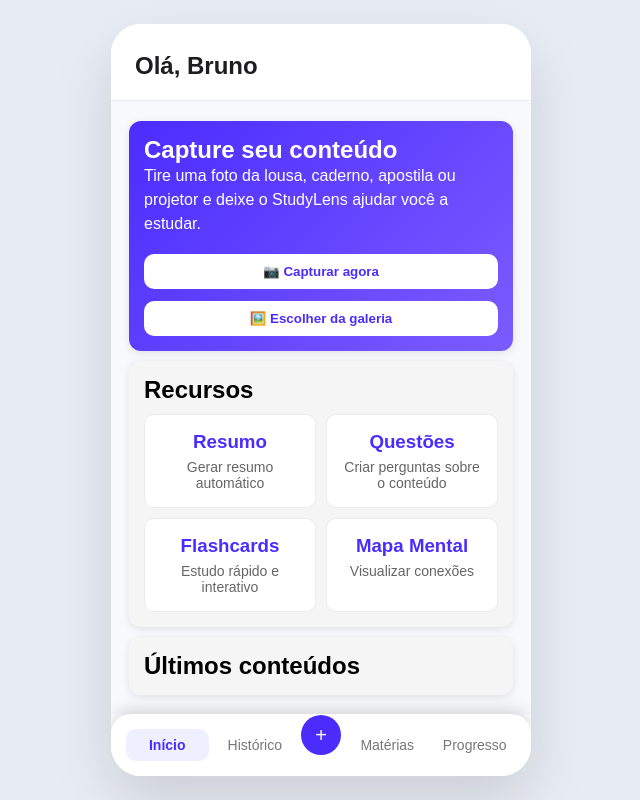
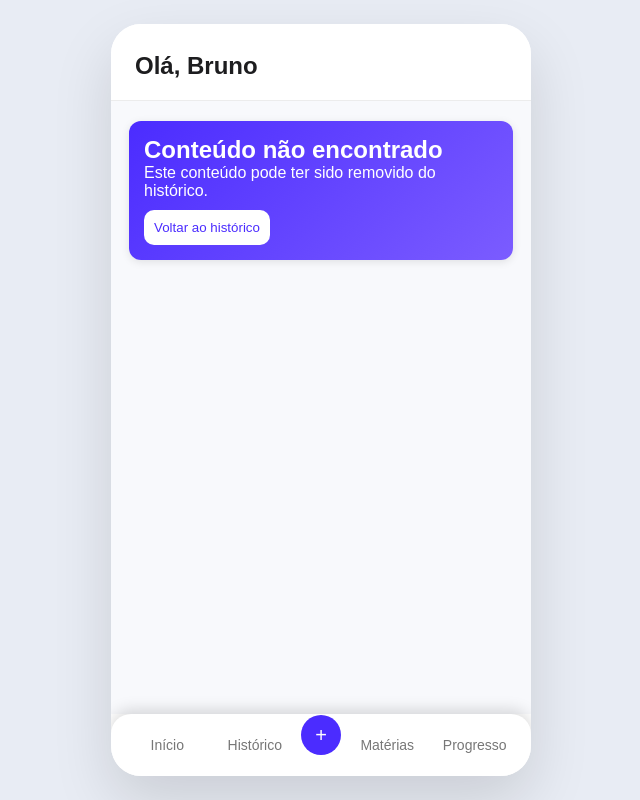
Before and after one commit to br330a/StudyLens, a React (Vite) app in the folder react-app/: page /conteudo/1 in a window 1280 px wide. Shown: the whole page, without its empty margins (319-959 px from the left). Built offline with nearby package versions, Linux system fonts and the light colour scheme.

Commit message:
feat: adiciona navegação co React Router

```diff
--- a/react-app/src/App.jsx
+++ b/react-app/src/App.jsx
@@ -12,14 +12,22 @@
 import Progresso from "./pages/Progresso";
 
 import { analisarImagem } from "./services/api";
+import Conteudo from "./pages/Conteudo";
+import Materia from "./pages/Materia";
 
-import Conteudo from "./pages/Conteudo";
+import {
+    Routes,
+    Route,
+    useNavigate,
+    useParams
+} from "react-router-dom";
 
-import Materia from "./pages/Materia";
+import MateriaRoute from "./pages/MateriaRoute";
+import ConteudoRoute from "./pages/ConteudoRoute";
 
 function App() {
 
-    const [telaAtiva, setTelaAtiva] = useState("inicio");
+    const navigate = useNavigate();
 
     const [historico, setHistorico] = useState(() => {
 
@@ -54,21 +62,6 @@
     const [resultadoAtual, setResultadoAtual] = useState(null);
     const [analisando, setAnalisando] = useState(false);
     const [erroAnalise, setErroAnalise] = useState("");
-
-    const [
-        conteudoSelecionado,
-        setConteudoSelecionado
-    ] = useState(null);
-
-    const [
-        materiaSelecionada,
-        setMateriaSelecionada
-    ] = useState(null);
-
-    const [
-        origemConteudo,
-        setOrigemConteudo
-    ] = useState("historico");
 
     useEffect(() => {
 
@@ -152,120 +145,32 @@
         }
     }
 
-    function abrirConteudo(
-        conteudo,
-        origem = "historico"
-    ) {
+    function abrirConteudo(conteudo) {
 
-        setConteudoSelecionado(conteudo);
-
-        setOrigemConteudo(origem);
-
-        setTelaAtiva("conteudo");
+        navigate(
+            `/conteudo/${conteudo.id}`
+        );
 
     }
 
     function abrirMateria(materia) {
 
-        setMateriaSelecionada(materia);
-
-        setTelaAtiva("materia");
+        navigate(
+            `/materias/${encodeURIComponent(
+                materia
+            )}`
+        );
 
     }
 
-    function renderizarTela() {
+    function navegarPara(tela) {
 
-        if (telaAtiva === "inicio") {
-            return (
-                <Home
-                    onImagemConfirmada={receberImagem}
-                    resultadoAtual={resultadoAtual}
-                    analisando={analisando}
-                    erroAnalise={erroAnalise}
-                    onAbrirConteudo={abrirConteudo}
-                />
-            );
-
+        if (tela === "inicio") {
+            navigate("/");
+            return;
         }
 
-        if (telaAtiva === "materias") {
-
-            return (
-                <Materias
-                    historico={historico}
-                    onAbrirMateria={abrirMateria}
-                />
-            );
-
-        }
-
-        if (telaAtiva === "historico") {
-            return (
-                <Historico
-                    historico={historico}
-                    onAbrirConteudo={abrirConteudo}
-                />
-            );
-        }
-
-        if (telaAtiva === "progresso") {
-
-            return (
-                <Progresso
-                    historico={historico}
-                />
-            );
-
-        }
-
-        if (telaAtiva === "conteudo") {
-
-            return (
-                <Conteudo
-                    conteudo={conteudoSelecionado}
-                    onVoltar={() => {
-
-                        if (origemConteudo === "materia") {
-                            setTelaAtiva("materia");
-                            return;
-                        }
-
-                        setTelaAtiva("historico");
-
-                    }}
-                />
-            );
-
-        }
-
-        if (telaAtiva === "materia") {
-
-            return (
-                <Materia
-                    materia={materiaSelecionada}
-                    historico={historico}
-                    onAbrirConteudo={
-                        abrirConteudo
-                    }
-                    onVoltar={() =>
-                        setTelaAtiva("materias")
-                    }
-                />
-            );
-
-        }
-
-        return (
-            <div className="tela ativa">
-                <section>
-                    <h2>{telaAtiva}</h2>
-
-                    <p>
-                        Esta tela será migrada em seguida.
-                    </p>
-                </section>
-            </div>
-        );
+        navigate(`/${tela}`);
     }
 
     return (
@@ -274,13 +179,106 @@
             <Header nome="Bruno" />
 
             <main>
-                {renderizarTela()}
+
+                <Routes>
+
+                    <Route
+                        path="/"
+                        element={
+                            <Home
+                                onImagemConfirmada={
+                                    receberImagem
+                                }
+                                resultadoAtual={
+                                    resultadoAtual
+                                }
+                                analisando={
+                                    analisando
+                                }
+                                erroAnalise={
+                                    erroAnalise
+                                }
+                                onAbrirConteudo={
+                                    abrirConteudo
+                                }
+                            />
+                        }
+                    />
+
+
+                    <Route
+                        path="/historico"
+                        element={
+                            <Historico
+                                historico={
+                                    historico
+                                }
+                                onAbrirConteudo={
+                                    abrirConteudo
+                                }
+                            />
+                        }
+                    />
+
+
+                    <Route
+                        path="/materias"
+                        element={
+                            <Materias
+                                historico={
+                                    historico
+                                }
+                                onAbrirMateria={
+                                    abrirMateria
+                                }
+                            />
+                        }
+                    />
+
+
+                    <Route
+                        path="/materias/:materia"
+                        element={
+                            <MateriaRoute
+                                historico={
+                                    historico
+                                }
+                                onAbrirConteudo={
+                                    abrirConteudo
+                                }
+                            />
+                        }
+                    />
+
+
+                    <Route
+                        path="/conteudo/:id"
+                        element={
+                            <ConteudoRoute
+                                historico={
+                                    historico
+                                }
+                            />
+                        }
+                    />
+
+
+                    <Route
+                        path="/progresso"
+                        element={
+                            <Progresso
+                                historico={
+                                    historico
+                                }
+                            />
+                        }
+                    />
+
+                </Routes>
+
             </main>
 
-            <BottomNav
-                telaAtiva={telaAtiva}
-                onNavigate={setTelaAtiva}
-            />
+            <BottomNav/>
 
         </div>
     );
--- a/react-app/src/components/BottomNav.jsx
+++ b/react-app/src/components/BottomNav.jsx
@@ -1,40 +1,88 @@
-function BottomNav({ telaAtiva, onNavigate }) {
+import {
+    useLocation,
+    useNavigate
+} from "react-router-dom";
+
+function BottomNav() {
+
+    const navigate = useNavigate();
+    const location = useLocation();
+
+    function estaAtivo(caminho) {
+
+        if (caminho === "/") {
+            return location.pathname === "/";
+        }
+
+        return location.pathname.startsWith(caminho);
+    }
+
 
     return (
         <nav>
             <ul>
 
                 <li
-                    className={telaAtiva === "inicio" ? "nav-item active" : "nav-item"}
-                    onClick={() => onNavigate("inicio")}
+                    className={
+                        estaAtivo("/")
+                            ? "nav-item active"
+                            : "nav-item"
+                    }
+                    onClick={() =>
+                        navigate("/")
+                    }
                 >
                     Início
                 </li>
 
+
                 <li
-                    className={telaAtiva === "historico" ? "nav-item active" : "nav-item"}
-                    onClick={() => onNavigate("historico")}
+                    className={
+                        estaAtivo("/historico")
+                            ? "nav-item active"
+                            : "nav-item"
+                    }
+                    onClick={() =>
+                        navigate("/historico")
+                    }
                 >
                     Histórico
                 </li>
 
+
                 <li
                     className="nav-item center"
-                    onClick={() => onNavigate("inicio")}
+                    onClick={() =>
+                        navigate("/")
+                    }
                 >
                     +
                 </li>
 
+
                 <li
-                    className={telaAtiva === "materias" ? "nav-item active" : "nav-item"}
-                    onClick={() => onNavigate("materias")}
+                    className={
+                        estaAtivo("/materias")
+                            ? "nav-item active"
+                            : "nav-item"
+                    }
+                    onClick={() =>
+                        navigate("/materias")
+                    }
                 >
                     Matérias
                 </li>
 
+
                 <li
-                    className={telaAtiva === "progresso" ? "nav-item active" : "nav-item"}
-                    onClick={() => onNavigate("progresso")}
+                    className={
+                        estaAtivo("/progresso")
+                            ? "nav-item active"
+                            : "nav-item"
+                    }
+                    onClick={() =>
+                        navigate("/progresso")
+                    }
                 >
                     Progresso
                 </li>
--- a/react-app/src/main.jsx
+++ b/react-app/src/main.jsx
@@ -1,9 +1,12 @@
 import { StrictMode } from 'react'
 import { createRoot } from 'react-dom/client'
 import App from './App.jsx'
+import { BrowserRouter } from "react-router-dom";
 
 createRoot(document.getElementById('root')).render(
   <StrictMode>
-    <App />
+    <BrowserRouter>
+            <App />
+        </BrowserRouter>
   </StrictMode>,
 )
--- /dev/null
+++ b/react-app/src/pages/ConteudoRoute.jsx
@@ -0,0 +1,66 @@
+import {
+    useNavigate,
+    useParams
+} from "react-router-dom";
+
+import Conteudo from "./Conteudo";
+
+function ConteudoRoute({
+    historico
+}) {
+
+    const navigate = useNavigate();
+
+    const { id } = useParams();
+
+
+    const conteudo =
+        historico.find(
+            (item) =>
+                String(item.id) === String(id)
+        );
+
+
+    if (!conteudo) {
+
+        return (
+            <div className="tela ativa">
+
+                <section>
+
+                    <h2>
+                        Conteúdo não encontrado
+                    </h2>
+
+                    <p>
+                        Este conteúdo pode ter sido removido
+                        do histórico.
+                    </p>
+
+                    <button
+                        type="button"
+                        onClick={() =>
+                            navigate("/historico")
+                        }
+                    >
+                        Voltar ao histórico
+                    </button>
+
+                </section>
+
+            </div>
+        );
+    }
+
+
+    return (
+        <Conteudo
+            conteudo={conteudo}
+            onVoltar={() =>
+                navigate(-1)
+            }
+        />
+    );
+}
+
+export default ConteudoRoute;
--- /dev/null
+++ b/react-app/src/pages/MateriaRoute.jsx
@@ -0,0 +1,35 @@
+import {
+    useNavigate,
+    useParams
+} from "react-router-dom";
+
+import Materia from "./Materia";
+
+function MateriaRoute({
+    historico,
+    onAbrirConteudo
+}) {
+
+    const navigate = useNavigate();
+
+    const { materia } = useParams();
+
+    const nomeMateria =
+        decodeURIComponent(materia);
+
+
+    return (
+        <Materia
+            materia={nomeMateria}
+            historico={historico}
+            onAbrirConteudo={
+                onAbrirConteudo
+            }
+            onVoltar={() =>
+                navigate("/materias")
+            }
+        />
+    );
+}
+
+export default MateriaRoute;
```
